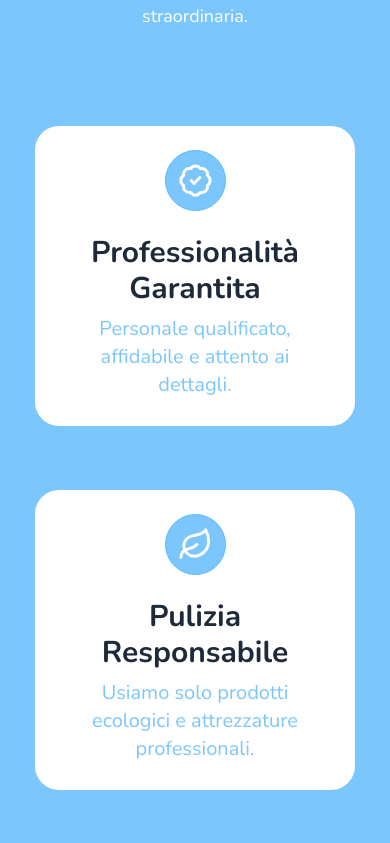
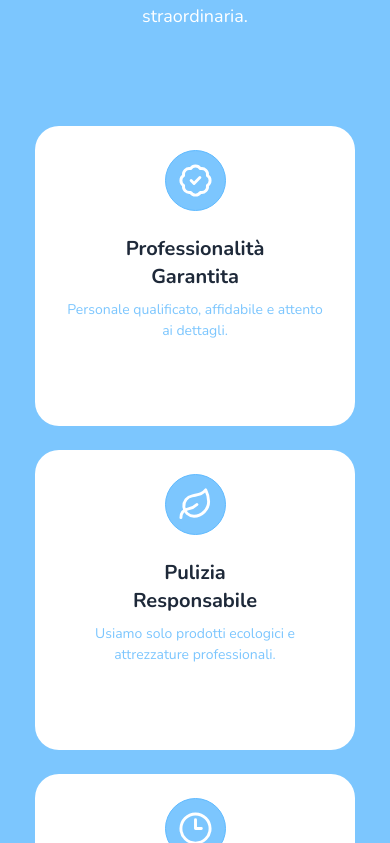
Before and after one commit to 227Faddi/diaraclean, a Next.js app: page / in a window 390 px wide. Shown: the part 1201-2044 px from the top of the page. Built offline with nearby package versions, Linux system fonts and the light colour scheme.

Commit message:
chore: improve spacing and layout

```diff
--- a/src/components/sections/CTA.tsx
+++ b/src/components/sections/CTA.tsx
@@ -4,8 +4,9 @@ import Link from "next/link";
 const CTA = () => {
   return (
     <section id="cta" className="py-32 px-2 sm:px-6">
+      <div className="px-6 lg:px-8">
         <div className="bg-gradient-to-br from-primary to-secondary text-white rounded-3xl p-6 lg:p-12 shadow-2xl max-w-5xl">
-        <div className="mx-auto px-6 lg:px-8 text-center">
+          <div className="mx-auto text-center">
             <h2 className="text-3xl sm:text-4xl md:text-5xl font-bold mb-4 text-gray-800">
               Pronto a Vivere in un Ambiente più Pulito?
             </h2>
@@ -38,6 +39,7 @@ const CTA = () => {
             </Link>
           </div>
         </div>
+      </div>
     </section>
   );
 };
--- a/src/components/sections/Info.tsx
+++ b/src/components/sections/Info.tsx
@@ -38,7 +38,7 @@ const Info = () => {
             quella straordinaria.
           </p>
         </div>
-        <div className="grid grid-cols-1 md:grid-cols-3 lg:grid-cols-3 gap-16 place-items-center">
+        <div className="grid grid-cols-1 md:grid-cols-3 lg:grid-cols-3 gap-6 lg:gap-16 place-items-center">
           {info.map((item, index) => (
             <InfoCard
               key={index}
--- a/src/components/ui/InfoCard.tsx
+++ b/src/components/ui/InfoCard.tsx
@@ -14,10 +14,10 @@ const InfoCard = ({ icon, title, body }: Props) => {
           {icon}
         </div>
         <div className="flex flex-col items-center justify-center gap-2 flex-1">
-          <h3 className="card-title text-3xl text-gray-800 whitespace-pre-line">
+          <h3 className="card-title text-xl lg:text-3xl text-gray-800 whitespace-pre-line">
             {title}
           </h3>
-          <p className="text-xl">{body}</p>
+          <p className="text-md lg:text-xl">{body}</p>
         </div>
       </div>
     </div>
```
Lines whose indentation alone changed are shown as unchanged.
